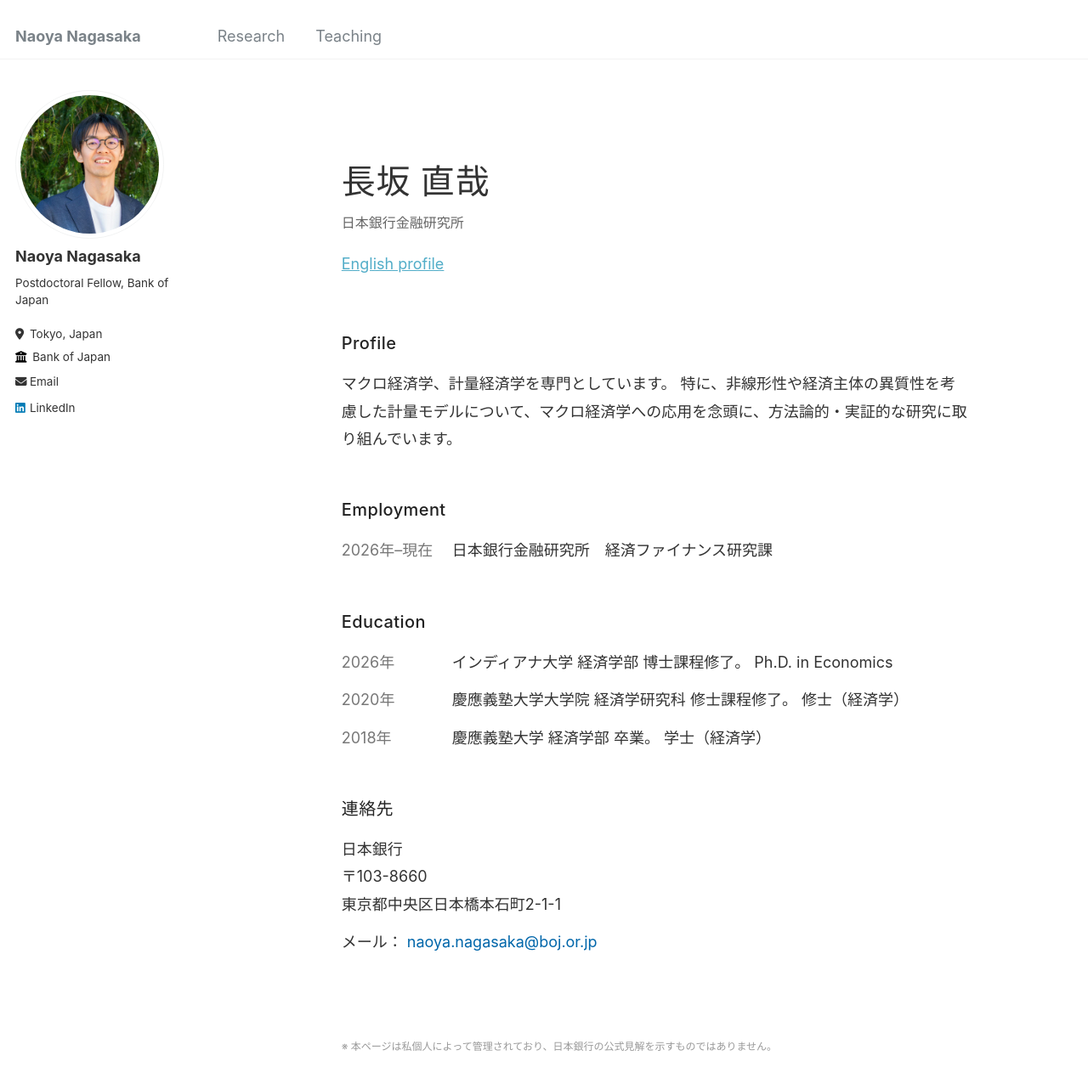
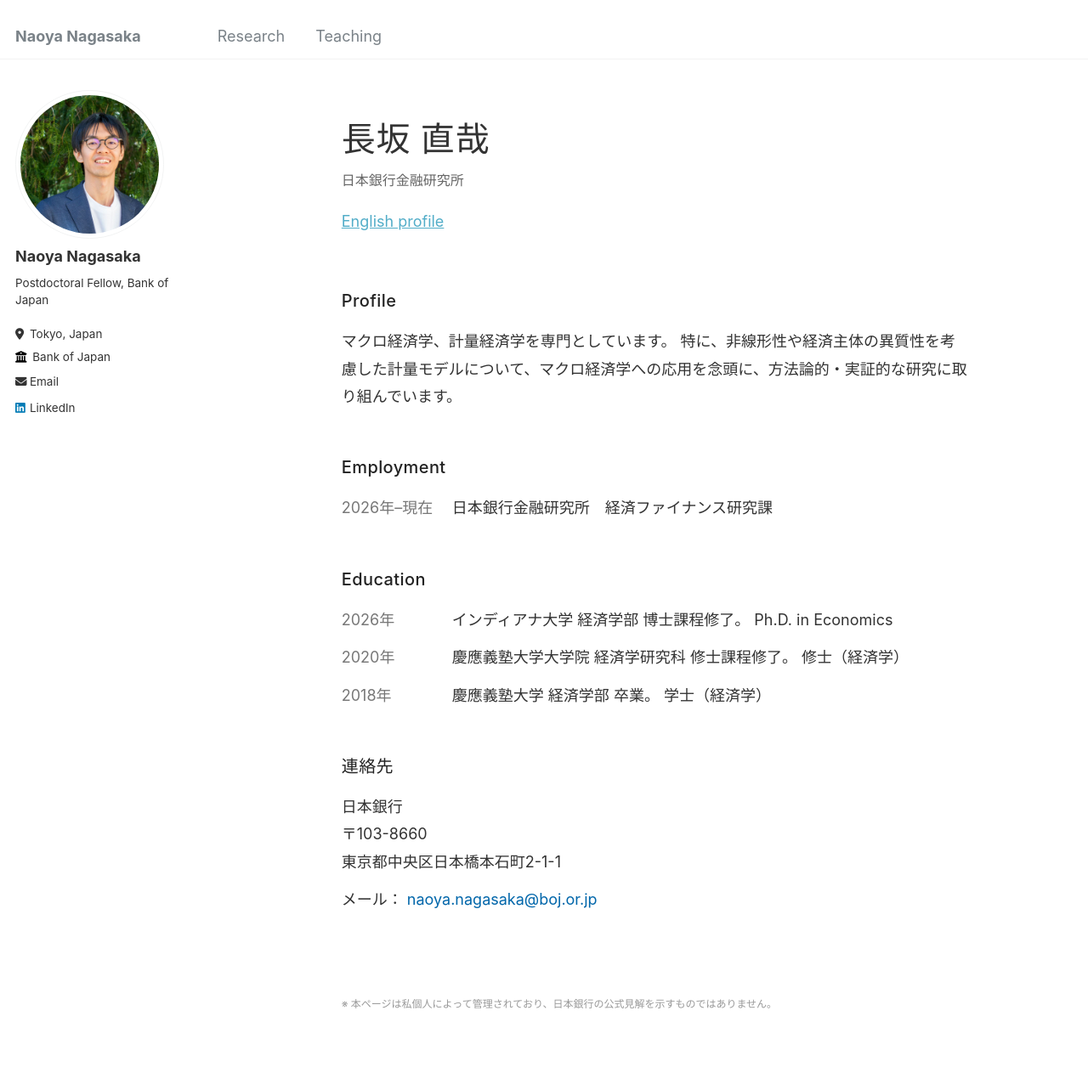
Before and after one commit to naonagas/naonagas.github.io, a Jekyll site: the page built from _pages/japanese.html, in a window 1280 px wide and 1400 px high. Shown: the top 1276 px of the window at 85% size. Built offline with Jekyll 4.4.1, drawn with Linux system fonts in a browser that asks for light colours.

Commit message:
Update japanese.html

```diff
--- a/_pages/japanese.html
+++ b/_pages/japanese.html
@@ -30,7 +30,7 @@ author_profile: true
     .container {
         max-width: 800px;
         margin: 0 auto;
-        padding: 70px 30px 40px;
+        padding: 20px 30px 40px;
     }
 
 
```
